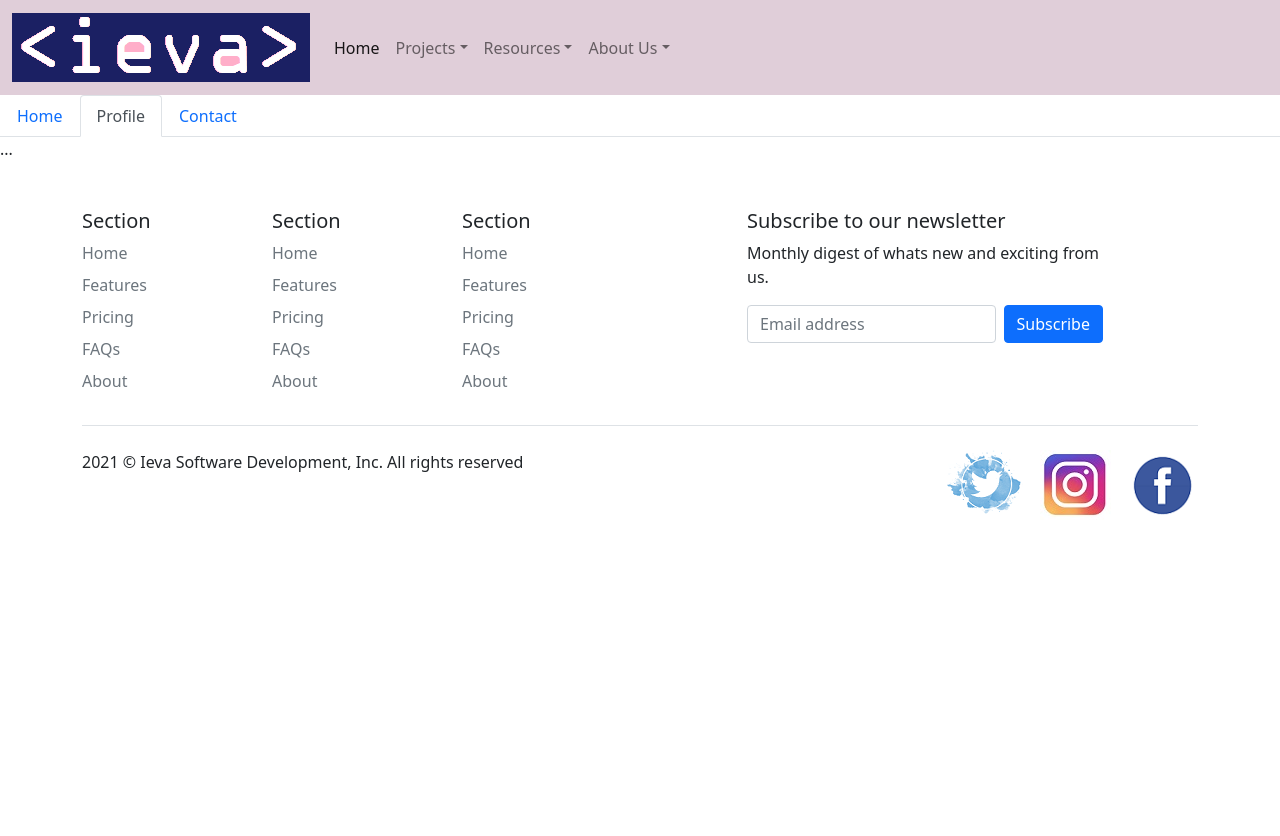
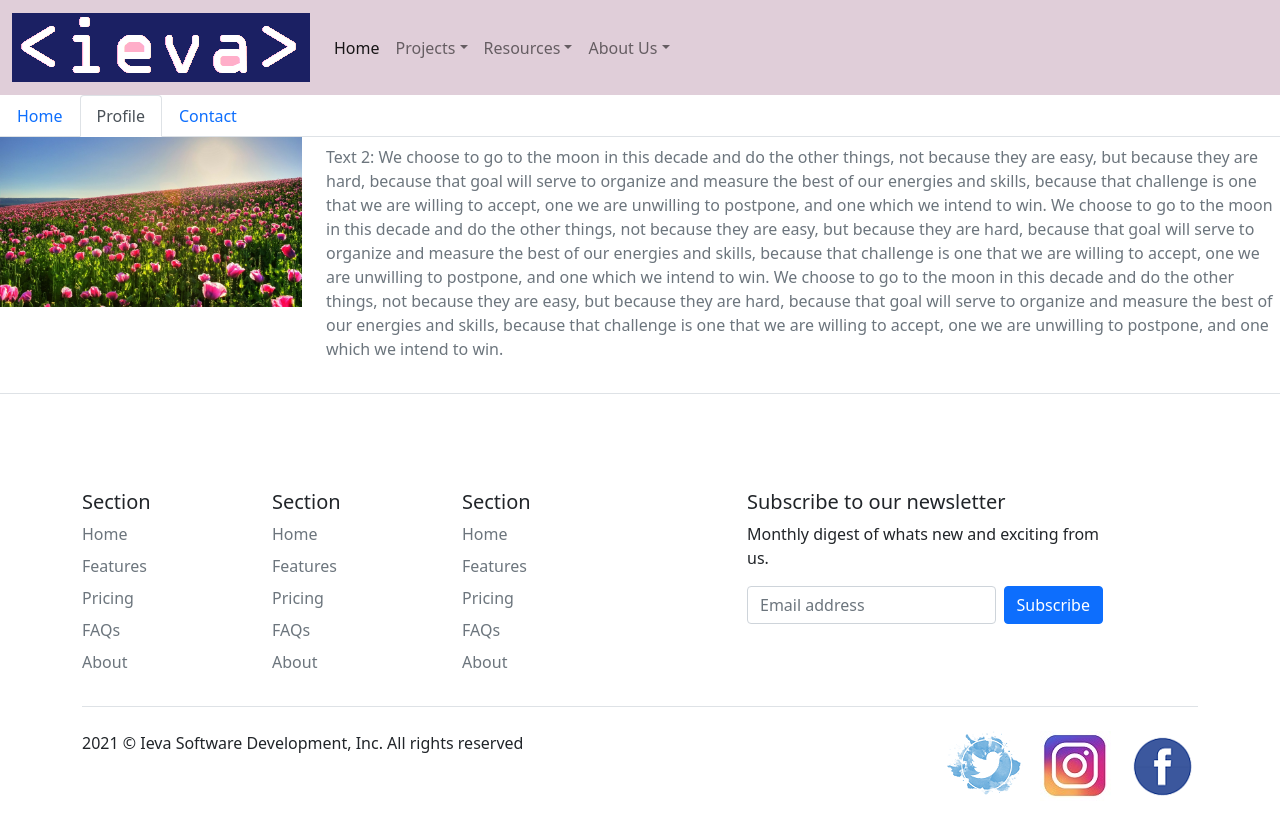
Before and after one commit to vaivodeieva/project01, a React (Create React App) app: page / in a window 1280 px wide. Both pictures are taken after a click on the tab "Profile". Shown: the top 836 px of the page. Before the commit the page ends 800 px from the top, so only its background shows below. Built offline with nearby package versions, Linux system fonts and the light colour scheme.

Commit message:
different text, pic for each tab via mapping

```diff
--- a/src/Data/Tabs.js
+++ b/src/Data/Tabs.js
@@ -6,19 +6,33 @@ import magones3 from '../Assets/Images/magones3.jpg';
 const tabs = [
     {
         image: magones,
-        text: 'We choose to go to the moon in this decade and do the other things, not because they are easy, but because they are hard, because that goal will serve to organize and measure the best of our energies and skills, because that challenge is one that we are willing to accept, one we are unwilling to postpone, and one which we intend to win. We choose to go to the moon in this decade and do the other things, not because they are easy, but because they are hard, because that goal will serve to organize and measure the best of our energies and skills, because that challenge is one that we are willing to accept, one we are unwilling to postpone, and one which we intend to win. We choose to go to the moon in this decade and do the other things, not because they are easy, but because they are hard, because that goal will serve to organize and measure the best of our energies and skills, because that challenge is one that we are willing to accept, one we are unwilling to postpone, and one which we intend to win.',
+        text: 'Text 1: We choose to go to the moon in this decade and do the other things, not because they are easy, but because they are hard, because that goal will serve to organize and measure the best of our energies and skills, because that challenge is one that we are willing to accept, one we are unwilling to postpone, and one which we intend to win. We choose to go to the moon in this decade and do the other things, not because they are easy, but because they are hard, because that goal will serve to organize and measure the best of our energies and skills, because that challenge is one that we are willing to accept, one we are unwilling to postpone, and one which we intend to win. We choose to go to the moon in this decade and do the other things, not because they are easy, but because they are hard, because that goal will serve to organize and measure the best of our energies and skills, because that challenge is one that we are willing to accept, one we are unwilling to postpone, and one which we intend to win.',
         id: '1',
     },
+
+];
+
+
+const tabs2 = [
+
     {
         image: magones2,
-        text: 'We choose to go to the moon in this decade and do the other things, not because they are easy, but because they are hard, because that goal will serve to organize and measure the best of our energies and skills, because that challenge is one that we are willing to accept, one we are unwilling to postpone, and one which we intend to win. We choose to go to the moon in this decade and do the other things, not because they are easy, but because they are hard, because that goal will serve to organize and measure the best of our energies and skills, because that challenge is one that we are willing to accept, one we are unwilling to postpone, and one which we intend to win. We choose to go to the moon in this decade and do the other things, not because they are easy, but because they are hard, because that goal will serve to organize and measure the best of our energies and skills, because that challenge is one that we are willing to accept, one we are unwilling to postpone, and one which we intend to win.',
+        text: 'Text 2: We choose to go to the moon in this decade and do the other things, not because they are easy, but because they are hard, because that goal will serve to organize and measure the best of our energies and skills, because that challenge is one that we are willing to accept, one we are unwilling to postpone, and one which we intend to win. We choose to go to the moon in this decade and do the other things, not because they are easy, but because they are hard, because that goal will serve to organize and measure the best of our energies and skills, because that challenge is one that we are willing to accept, one we are unwilling to postpone, and one which we intend to win. We choose to go to the moon in this decade and do the other things, not because they are easy, but because they are hard, because that goal will serve to organize and measure the best of our energies and skills, because that challenge is one that we are willing to accept, one we are unwilling to postpone, and one which we intend to win.',
         id: '2',
     },
+
+];
+
+
+const tabs3 = [
     {
         image: magones3,
-        text: 'We choose to go to the moon in this decade and do the other things, not because they are easy, but because they are hard, because that goal will serve to organize and measure the best of our energies and skills, because that challenge is one that we are willing to accept, one we are unwilling to postpone, and one which we intend to win. We choose to go to the moon in this decade and do the other things, not because they are easy, but because they are hard, because that goal will serve to organize and measure the best of our energies and skills, because that challenge is one that we are willing to accept, one we are unwilling to postpone, and one which we intend to win. We choose to go to the moon in this decade and do the other things, not because they are easy, but because they are hard, because that goal will serve to organize and measure the best of our energies and skills, because that challenge is one that we are willing to accept, one we are unwilling to postpone, and one which we intend to win.',
+        text: 'Text 3: We choose to go to the moon in this decade and do the other things, not because they are easy, but because they are hard, because that goal will serve to organize and measure the best of our energies and skills, because that challenge is one that we are willing to accept, one we are unwilling to postpone, and one which we intend to win. We choose to go to the moon in this decade and do the other things, not because they are easy, but because they are hard, because that goal will serve to organize and measure the best of our energies and skills, because that challenge is one that we are willing to accept, one we are unwilling to postpone, and one which we intend to win. We choose to go to the moon in this decade and do the other things, not because they are easy, but because they are hard, because that goal will serve to organize and measure the best of our energies and skills, because that challenge is one that we are willing to accept, one we are unwilling to postpone, and one which we intend to win.',
         id: '3',
     },
 ];
 
-export default tabs;
+
+
+
+export {tabs, tabs2, tabs3};
--- a/src/Views/Home.js
+++ b/src/Views/Home.js
@@ -1,4 +1,4 @@
-import tabs from '../Data/Tabs.js';
+import {tabs, tabs2, tabs3} from '../Data/Tabs.js';
 import { NavLink } from 'react-router-dom';
 
 function Home() {
@@ -24,6 +24,50 @@ function Home() {
         )
     })
 
+    const tabsElements2 = tabs2.map((tab, index) => {
+        return (
+            <div className="row mb-5 pb-3 border-bottom " key={index}>
+                <div className="col-12 col-md-3" >
+                    <NavLink to={'/data/tabs/' + tab.id} >
+                        <img className="img-fluid" src={tab.image}  />
+                    </NavLink>
+
+                </div>
+                <div className="col-12 col-md-9">
+                    <h3>
+                        <NavLink to={'/tab/' + tab.id} className="articles-title" >{tab.title}</NavLink>
+                    </h3>
+                    <p className="text-muted">
+                        {tab.text}
+                    </p>
+                </div>
+            </div>
+        )
+    })
+
+    const tabsElements3 = tabs3.map((tab, index) => {
+        return (
+            <div className="row mb-5 pb-3 border-bottom " key={index}>
+                <div className="col-12 col-md-3" >
+                    <NavLink to={'/data/tabs/' + tab.id} >
+                        <img className="img-fluid" src={tab.image}  />
+                    </NavLink>
+
+                </div>
+                <div className="col-12 col-md-9">
+                    <h3>
+                        <NavLink to={'/tab/' + tab.id} className="articles-title" >{tab.title}</NavLink>
+                    </h3>
+                    <p className="text-muted">
+                        {tab.text}
+                    </p>
+                </div>
+            </div>
+        )
+    })
+
+
+
     return (
         <div>
 
@@ -42,8 +86,12 @@ function Home() {
                 <div class="tab-pane fade show active" id="home" role="tabpanel" aria-labelledby="home-tab">
                 {tabsElements}
                     </div>
-                <div class="tab-pane fade" id="profile" role="tabpanel" aria-labelledby="profile-tab">...</div>
-                <div class="tab-pane fade" id="contact" role="tabpanel" aria-labelledby="contact-tab">...</div>
+                <div class="tab-pane fade" id="profile" role="tabpanel" aria-labelledby="profile-tab">
+                {tabsElements2}
+                    </div>
+                <div class="tab-pane fade" id="contact" role="tabpanel" aria-labelledby="contact-tab">
+                {tabsElements3}
+                    </div>
             </div>
 
         </div>
```
